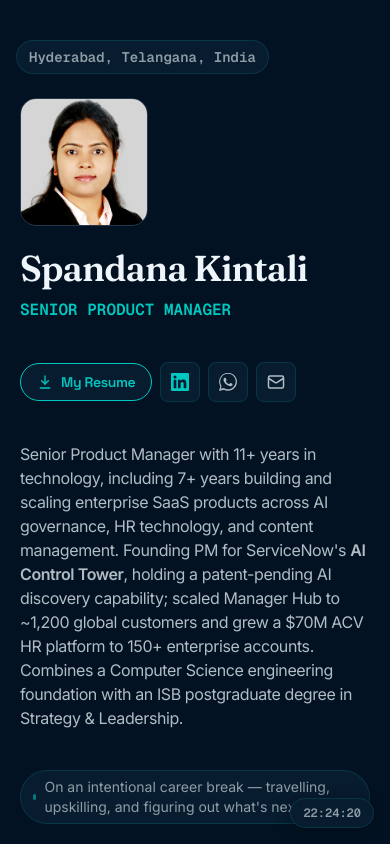
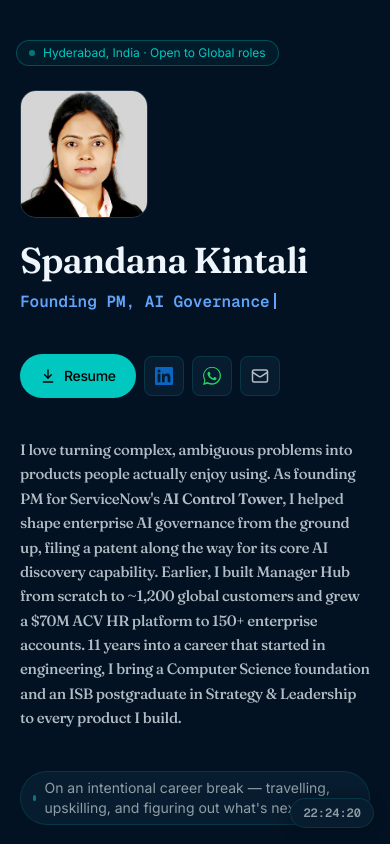
Before and after one commit to spandanakintali-curiouspm/portfolio, a Next.js app: page / in a window 390 px wide. Shown: the top 844 px of the page. Built offline with nearby package versions, Linux system fonts and the light colour scheme.

Commit message:
Refresh hero section styling and add rotating title animation
Rewrites the profile summary for a warmer, more impactful tone, adds a
typewriter-style rotating role title, restyles the location badge and
Resume button, tints social icons with their brand colors, and drops
the unused tagline field.

```diff
--- a/src/app/globals.css
+++ b/src/app/globals.css
@@ -77,6 +77,28 @@
   font-weight: 600;
 }
 
+@keyframes caret-blink {
+  0%,
+  70%,
+  to {
+    opacity: 1;
+  }
+  20%,
+  50% {
+    opacity: 0;
+  }
+}
+
+.caret {
+  vertical-align: -0.15em;
+  background: #60a5fa;
+  width: 2px;
+  height: 1em;
+  margin-left: 4px;
+  animation: 1s step-end infinite caret-blink;
+  display: inline-block;
+}
+
 @keyframes fade-in-up {
   from {
     opacity: 0;
--- /dev/null
+++ b/src/components/DynamicRole.tsx
@@ -0,0 +1,49 @@
+"use client";
+
+import { useEffect, useState } from "react";
+import { profile } from "@/lib/data";
+
+const TYPE_MS = 55;
+const DELETE_MS = 30;
+const HOLD_MS = 1800;
+const PAUSE_MS = 400;
+
+export default function DynamicRole() {
+  const [titleIndex, setTitleIndex] = useState(0);
+  const [text, setText] = useState("");
+  const [phase, setPhase] = useState<"typing" | "holding" | "deleting" | "pausing">("typing");
+
+  useEffect(() => {
+    const current = profile.titles[titleIndex];
+
+    if (phase === "typing") {
+      if (text.length < current.length) {
+        const timeout = setTimeout(() => setText(current.slice(0, text.length + 1)), TYPE_MS);
+        return () => clearTimeout(timeout);
+      }
+      const timeout = setTimeout(() => setPhase("deleting"), HOLD_MS);
+      return () => clearTimeout(timeout);
+    }
+
+    if (phase === "deleting") {
+      if (text.length > 0) {
+        const timeout = setTimeout(() => setText(current.slice(0, text.length - 1)), DELETE_MS);
+        return () => clearTimeout(timeout);
+      }
+      const timeout = setTimeout(() => setPhase("pausing"), PAUSE_MS);
+      return () => clearTimeout(timeout);
+    }
+
+    if (phase === "pausing") {
+      setTitleIndex((i) => (i + 1) % profile.titles.length);
+      setPhase("typing");
+    }
+  }, [phase, text, titleIndex]);
+
+  return (
+    <p className="text-[#60a5fa] font-mono text-base">
+      <span>{text}</span>
+      <span className="caret" />
+    </p>
+  );
+}
--- a/src/components/ProfileHeader.tsx
+++ b/src/components/ProfileHeader.tsx
@@ -1,10 +1,9 @@
-import { profile } from "@/lib/data";
-
 export default function ProfileHeader() {
   return (
     <section className="animate-fade-in-up relative flex items-center">
-      <span className="-ml-1 inline-flex items-center rounded-full border border-[#00c8c0]/15 bg-neutral-800 px-3 py-1.5 text-neutral-300 font-mono text-sm font-semibold">
-        {profile.location}
+      <span className="-ml-1 inline-flex items-center gap-2 rounded-full border border-[#00c8c0]/30 bg-[#00c8c0]/5 px-3 py-1 text-xs text-[#00c8c0]">
+        <span className="size-1.5 animate-pulse rounded-full bg-[#00c8c0]" />
+        Hyderabad, India · Open to Global roles
       </span>
     </section>
   );
--- a/src/components/ProfileIntro.tsx
+++ b/src/components/ProfileIntro.tsx
@@ -1,6 +1,7 @@
 import Image from "next/image";
 import { profile } from "@/lib/data";
 import HighlightText from "./HighlightText";
+import DynamicRole from "./DynamicRole";
 
 export default function ProfileIntro() {
   return (
@@ -11,7 +12,7 @@
           className="animate-fade-in-up font-semibold space-y-3"
         >
           <h1 className="font-serif font-semibold text-[2.25rem] md:text-[2.625rem] text-neutral-50 leading-none tracking-tight">{profile.name}</h1>
-          <p className="uppercase text-[#00c8c0] font-mono text-base">{profile.role}</p>
+          <DynamicRole />
         </div>
 
         <div
@@ -21,21 +22,21 @@
           <a
             href="/resume.pdf"
             download
-            className="inline-flex items-center gap-2 rounded-full border border-[#00c8c0] bg-neutral-800 px-4 py-2 font-display text-sm font-semibold tracking-tight text-[#00c8c0] transition duration-200 hover:bg-[#00c8c0]/10 hover:-translate-y-0.5 active:translate-y-0"
+            className="inline-flex items-center gap-2 rounded-full bg-[#00c8c0] px-5 py-3 font-sans text-sm font-medium tracking-tight text-black transition-all duration-200 hover:opacity-90 hover:-translate-y-0.5 active:translate-y-0"
           >
             <svg width="16" height="16" viewBox="0 0 24 24" fill="none" stroke="currentColor" strokeWidth="2" strokeLinecap="round" strokeLinejoin="round" aria-hidden="true" focusable="false">
               <path d="M12 3v12" />
               <path d="m7 10 5 5 5-5" />
               <path d="M5 21h14" />
             </svg>
-            My Resume
+            Resume
           </a>
           <a
             href={profile.linkedin}
             target="_blank"
             rel="noopener noreferrer"
             aria-label="LinkedIn profile"
-            className="grid place-items-center size-10 rounded-[8px] border border-[#00c8c0]/15 bg-neutral-800 text-[#00c8c0] transition duration-200 hover:bg-[#00c8c0]/10 hover:border-[#00c8c0]/50 hover:-translate-y-0.5 active:translate-y-0"
+            className="grid place-items-center size-10 rounded-[8px] border border-[#00c8c0]/15 bg-neutral-800 text-[#0a66c2] transition duration-200 hover:bg-[#00c8c0]/10 hover:border-[#00c8c0]/50 hover:-translate-y-0.5 active:translate-y-0"
           >
             <svg width="18" height="18" viewBox="0 0 24 24" fill="currentColor" aria-hidden="true" focusable="false">
               <path d="M20.45 20.45h-3.56v-5.57c0-1.33-.02-3.04-1.85-3.04-1.85 0-2.13 1.45-2.13 2.94v5.67H9.35V9h3.41v1.56h.05c.48-.9 1.64-1.85 3.37-1.85 3.6 0 4.27 2.37 4.27 5.45v6.29zM5.34 7.43a2.06 2.06 0 1 1 0-4.13 2.06 2.06 0 0 1 0 4.13zM7.12 20.45H3.56V9h3.56v11.45zM22.22 0H1.77C.79 0 0 .77 0 1.72v20.56C0 23.23.79 24 1.77 24h20.45c.98 0 1.78-.77 1.78-1.72V1.72C24 .77 23.2 0 22.22 0z" />
@@ -46,7 +47,7 @@
             target="_blank"
             rel="noopener noreferrer"
             aria-label="WhatsApp"
-            className="grid place-items-center size-10 rounded-[8px] border border-[#00c8c0]/15 bg-neutral-800 text-neutral-200 transition duration-200 hover:bg-[#00c8c0]/10 hover:border-[#00c8c0]/30 hover:-translate-y-0.5 active:translate-y-0"
+            className="grid place-items-center size-10 rounded-[8px] border border-[#00c8c0]/15 bg-neutral-800 text-[#25d366] transition duration-200 hover:bg-[#00c8c0]/10 hover:border-[#00c8c0]/30 hover:-translate-y-0.5 active:translate-y-0"
           >
             <svg width="18" height="18" viewBox="0 0 24 24" fill="currentColor" aria-hidden="true" focusable="false">
               <path d="M17.472 14.382c-.297-.149-1.758-.867-2.03-.967-.273-.099-.471-.148-.67.15-.197.297-.767.966-.94 1.164-.173.199-.347.223-.644.075-.297-.15-1.255-.463-2.39-1.475-.883-.788-1.48-1.761-1.653-2.059-.173-.297-.018-.458.13-.606.134-.133.298-.347.446-.52.149-.174.198-.298.298-.497.099-.198.05-.371-.025-.52-.075-.149-.669-1.612-.916-2.207-.242-.579-.487-.5-.669-.51-.173-.008-.371-.01-.57-.01-.198 0-.52.074-.792.372-.272.297-1.04 1.016-1.04 2.479 0 1.462 1.065 2.875 1.213 3.074.149.198 2.096 3.2 5.077 4.487.709.306 1.262.489 1.694.625.712.227 1.36.195 1.871.118.571-.085 1.758-.719 2.006-1.413.248-.694.248-1.289.173-1.413-.074-.124-.272-.198-.57-.347z" />
@@ -67,7 +68,7 @@
 
         <p
           style={{ "--delay": "0.24s" } as React.CSSProperties}
-          className="animate-fade-in-up tracking-tight text-neutral-200 md:text-base max-w-2xl"
+          className="animate-fade-in-up font-serif font-medium tracking-tight text-neutral-200 text-[15px] leading-relaxed max-w-2xl"
         >
           <HighlightText
             text={profile.summary}
--- a/src/components/Quote.tsx
+++ b/src/components/Quote.tsx
@@ -44,7 +44,7 @@
           Let&apos;s build something meaningful.
         </h2>
         <p className="mt-4 text-neutral-300 text-base md:text-lg leading-relaxed max-w-xl">
-          Open to leadership roles across India and globally — product management, AI transformation and platform delivery.
+          Open to senior product leadership roles across India and globally, building AI governance, platform and enterprise SaaS products that make ambiguous problems simple.
         </p>
       </div>
 
--- a/src/lib/data.ts
+++ b/src/lib/data.ts
@@ -1,8 +1,12 @@
 export const profile = {
   name: "Spandana Kintali",
-  role: "Senior Product Manager",
+  titles: [
+    "Senior Product Manager",
+    "Founding PM, AI Governance",
+    "0-to-1 Product Builder",
+    "Enterprise SaaS Leader",
+  ],
   experienceYears: "12 years of building enterprise products",
-  tagline: "Product Management | ISB | Ex-ServiceNow, OpenText, Oracle",
   status: "On an intentional career break — travelling, upskilling, and figuring out what's next.",
   location: "Hyderabad, Telangana, India",
   coordinates: { latitude: 17.385, longitude: 78.4867 },
@@ -11,7 +15,7 @@
   github: "https://github.com/spandanakintali-curiouspm",
   whatsapp: "https://wa.me/917416191628",
   summary:
-    "Senior Product Manager with 11+ years in technology, including 7+ years building and scaling enterprise SaaS products across AI governance, HR technology, and content management. Founding PM for ServiceNow's AI Control Tower, holding a patent-pending AI discovery capability; scaled Manager Hub to ~1,200 global customers and grew a $70M ACV HR platform to 150+ enterprise accounts. Combines a Computer Science engineering foundation with an ISB postgraduate degree in Strategy & Leadership.",
+    "I love turning complex, ambiguous problems into products people actually enjoy using. As founding PM for ServiceNow's AI Control Tower, I helped shape enterprise AI governance from the ground up, filing a patent along the way for its core AI discovery capability. Earlier, I built Manager Hub from scratch to ~1,200 global customers and grew a $70M ACV HR platform to 150+ enterprise accounts. 11 years into a career that started in engineering, I bring a Computer Science foundation and an ISB postgraduate in Strategy & Leadership to every product I build.",
 };
 
 export type ExperienceBullet = string;
```
